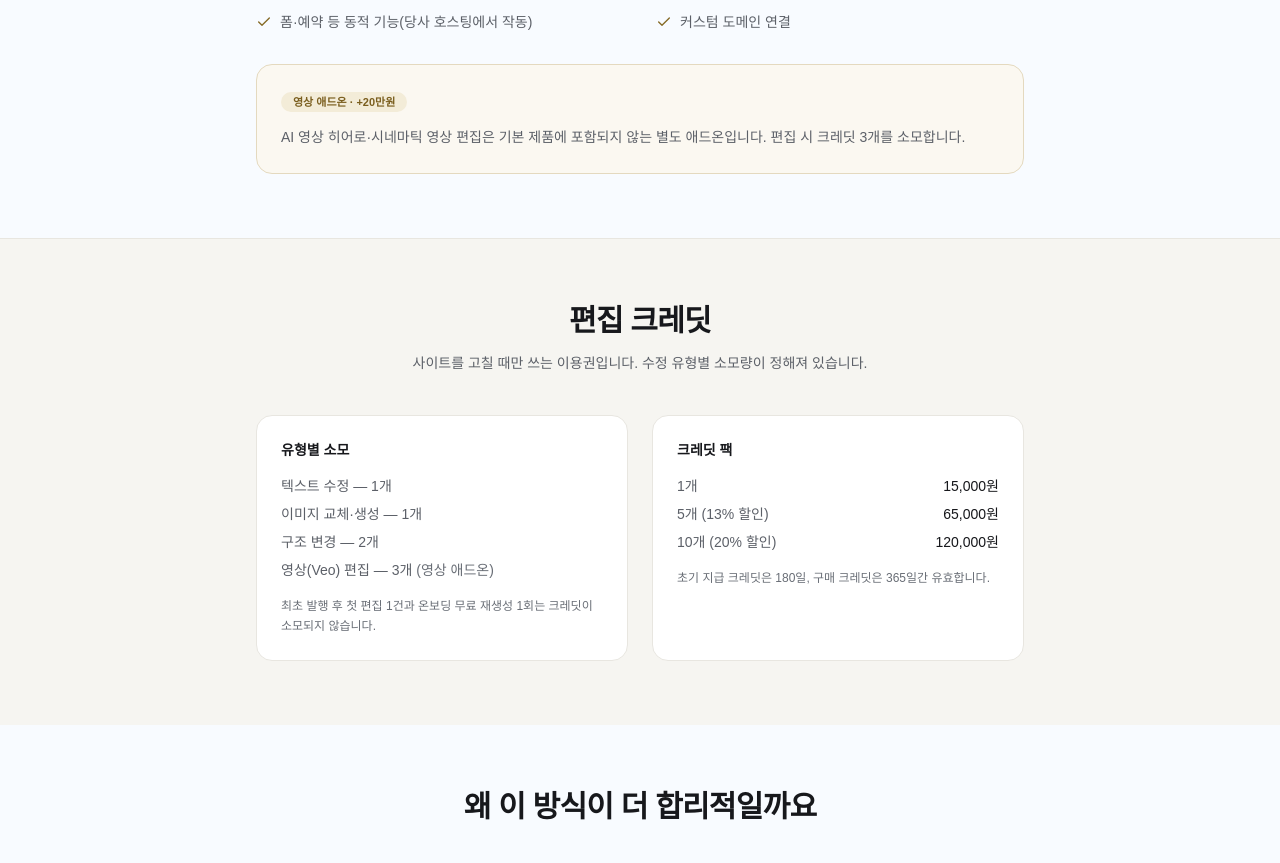
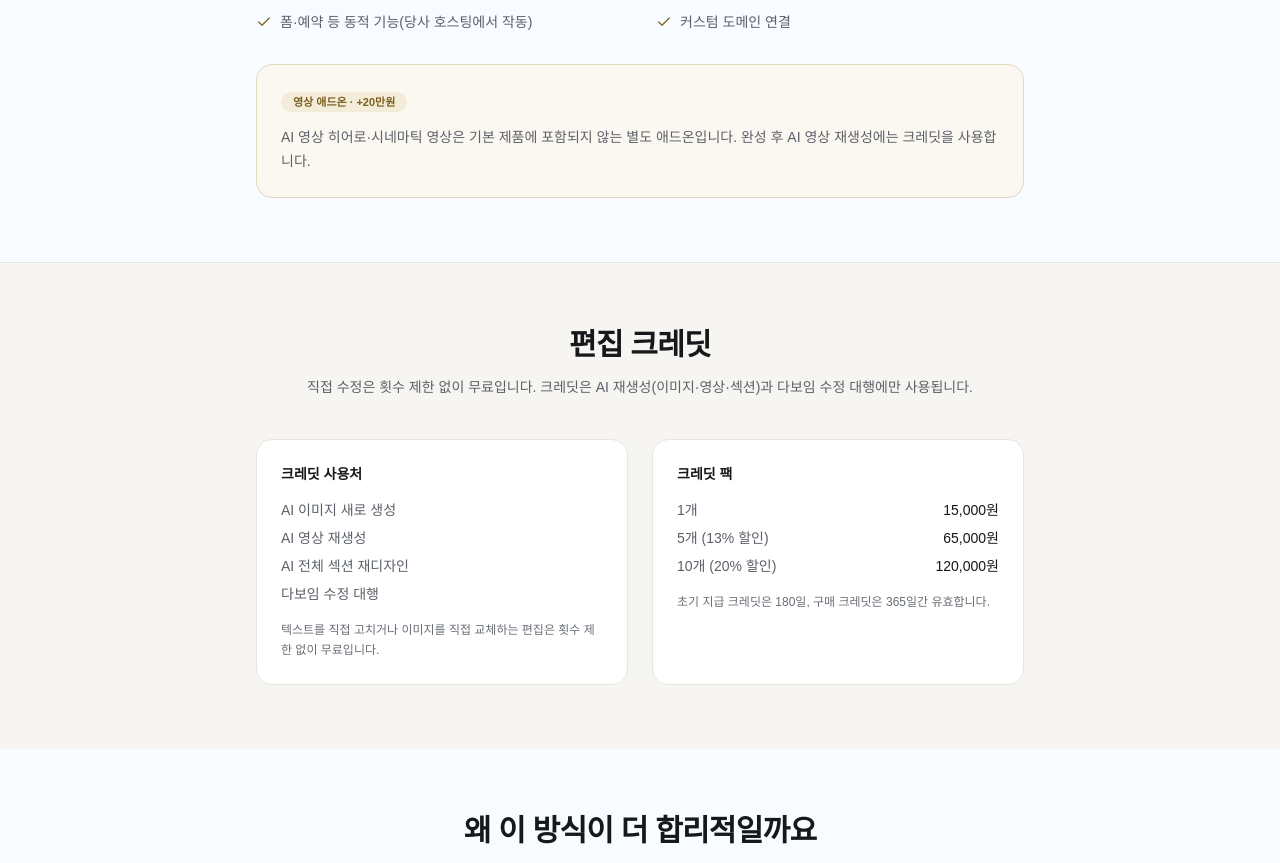
Before and after one commit to andykim0/anakslabs-app, a Next.js app in the folder web/: page /pricing in a window 1280 px wide. Shown: the part 1468-2331 px from the top of the page. Built offline with nearby package versions, Linux system fonts and the light colour scheme; no server answers.

Commit message:
fix(pricing): 직접수정 무료·크레딧 사용처 계약 통일 (P$2)

```diff
--- a/web/src/app/(marketing)/faq/page.tsx
+++ b/web/src/app/(marketing)/faq/page.tsx
@@ -1,11 +1,11 @@
 import type { Metadata } from 'next';
-import { CREDIT_COSTS } from '@/lib/credits/constants';
 import {
   DYNAMIC_FEATURE_NOTICE,
   OWNERSHIP_SUMMARY,
   REFUND_NOTICE,
 } from '@/lib/legal/notices';
 import { COMPANY_EMAIL, KAKAO_CHANNEL_URL } from '@/lib/marketing/contact';
+import { CREDIT_CONTRACT_COPY } from '@/lib/pricing';
 import { FaqList, faqJsonLd, type FaqItem } from '@/components/marketing/Faq';
 
 export const metadata: Metadata = {
@@ -28,8 +28,8 @@ const FAQ: FaqItem[] = [
   },
   {
     q: '발행 후 수정은 어떻게 하나요?',
-    a: `캔버스 에디터에서 직접 고칩니다. 수정 유형별로 편집 크레딧을 소모합니다 — 텍스트 ${CREDIT_COSTS.text}, 이미지 ${CREDIT_COSTS.image}, 구조 변경 ${CREDIT_COSTS.structure}, 영상 ${CREDIT_COSTS.video}(영상 애드온). 최초 발행 후 첫 편집 1건은 무료입니다.`,
-    plain: `캔버스에서 직접 수정하며 유형별 크레딧을 소모합니다(텍스트 ${CREDIT_COSTS.text}·이미지 ${CREDIT_COSTS.image}·구조 ${CREDIT_COSTS.structure}·영상 ${CREDIT_COSTS.video}). 최초 편집 1건 무료.`,
+    a: CREDIT_CONTRACT_COPY,
+    plain: CREDIT_CONTRACT_COPY,
   },
   {
     q: '구독을 해지하면 사이트는 어떻게 되나요?',
--- a/web/src/app/(marketing)/pricing/page.tsx
+++ b/web/src/app/(marketing)/pricing/page.tsx
@@ -1,10 +1,8 @@
 import type { Metadata } from 'next';
 import { Check } from 'lucide-react';
 import {
-  CREDIT_COSTS,
   CREDIT_EXPIRY_DAYS,
   CREDIT_PACKS,
-  FREE_REGEN_LIMIT,
   INITIAL_GRANT,
   PRICE_RANGES,
 } from '@/lib/credits/constants';
@@ -17,6 +15,11 @@ import {
 import { FaqList, faqJsonLd, type FaqItem } from '@/components/marketing/Faq';
 import { ScannerCta, SectionHeading } from '@/components/marketing/ui';
 import { PreviewVideo } from '@/components/marketing/PreviewVideo';
+import {
+  CREDIT_CONSUMING_ACTION_LABELS,
+  CREDIT_CONSUMING_ACTIONS,
+  CREDIT_CONTRACT_COPY,
+} from '@/lib/pricing';
 
 export const metadata: Metadata = {
   title: '홈페이지 제작 비용 — 제작비와 월 구독, 숨은 비용 없이',
@@ -45,18 +48,17 @@ const INCLUDED_FEATURES: string[] = [
 const PRICING_FAQ: FaqItem[] = [
   {
     q: '왜 제작비와 월 구독으로 나뉘나요?',
-    a: '제작비는 사이트를 처음 설계·생성하는 1회 비용이고, 월 유지보수는 호스팅·SSL·백업·소소한 운영을 이어가는 구독입니다. 큰 수정은 편집 크레딧으로 별도 처리해, 안 쓰는 기능에 매달 돈이 나가지 않게 했습니다.',
-    plain:
-      '제작비는 사이트를 처음 설계·생성하는 1회 비용, 월 유지보수는 호스팅·SSL·백업 등 운영 구독입니다. 큰 수정은 편집 크레딧으로 별도 처리합니다.',
+    a: `제작비는 사이트를 처음 설계·생성하는 1회 비용이고, 월 유지보수는 호스팅·SSL·백업·소소한 운영을 이어가는 구독입니다. ${CREDIT_CONTRACT_COPY}`,
+    plain: `제작비는 1회 비용이고 월 유지보수는 운영 구독입니다. ${CREDIT_CONTRACT_COPY}`,
   },
   {
     q: '편집 크레딧은 어떻게 쓰이나요?',
-    a: `수정 유형별로 크레딧을 소모합니다 — 텍스트 ${CREDIT_COSTS.text}개, 이미지 ${CREDIT_COSTS.image}개, 구조 변경 ${CREDIT_COSTS.structure}개, 영상 ${CREDIT_COSTS.video}개(영상 애드온). 최초 발행 후 첫 편집 1건과 온보딩 재생성 ${FREE_REGEN_LIMIT}회는 무료입니다.`,
-    plain: `수정 유형별로 크레딧을 소모합니다: 텍스트 ${CREDIT_COSTS.text}, 이미지 ${CREDIT_COSTS.image}, 구조 변경 ${CREDIT_COSTS.structure}, 영상 ${CREDIT_COSTS.video}(영상 애드온). 최초 편집 1건과 재생성 ${FREE_REGEN_LIMIT}회 무료.`,
+    a: CREDIT_CONTRACT_COPY,
+    plain: CREDIT_CONTRACT_COPY,
   },
   {
     q: '영상 애드온은 무엇인가요?',
-    a: `기본 제품에 AI 디자인 3안, 캔버스 에디터, 다중 페이지, SEO·AEO·GEO 세팅이 전부 포함됩니다. AI가 만드는 영상 히어로·시네마틱 영상만 원하는 분에 한해 +${man(VIDEO_ADDON_PRICE_KRW)} 애드온으로 추가합니다. 편집 시 영상 수정은 크레딧 ${CREDIT_COSTS.video}개를 소모합니다.`,
+    a: `기본 제품에 AI 디자인 3안, 캔버스 에디터, 다중 페이지, SEO·AEO·GEO 세팅이 전부 포함됩니다. AI가 만드는 영상 히어로·시네마틱 영상만 원하는 분에 한해 +${man(VIDEO_ADDON_PRICE_KRW)} 애드온으로 추가합니다. 완성 후 AI 영상 재생성에는 크레딧을 사용합니다.`,
     plain: `기본 제품에 디자인·에디터·다중 페이지·SEO 세팅이 전부 포함됩니다. AI 영상 히어로·시네마틱 영상만 +${man(VIDEO_ADDON_PRICE_KRW)} 애드온입니다.`,
   },
   {
@@ -187,8 +189,8 @@ export default function PricingPage() {
               영상 애드온 · +{man(VIDEO_ADDON_PRICE_KRW)}
             </span>
             <p className="mt-3 text-sm leading-6 text-[#5C6068]">
-              AI 영상 히어로·시네마틱 영상 편집은 기본 제품에 포함되지 않는 별도 애드온입니다. 편집 시
-              크레딧 {CREDIT_COSTS.video}개를 소모합니다.
+              AI 영상 히어로·시네마틱 영상은 기본 제품에 포함되지 않는 별도 애드온입니다. 완성 후 AI 영상
+              재생성에는 크레딧을 사용합니다.
             </p>
           </div>
         </div>
@@ -199,19 +201,18 @@ export default function PricingPage() {
         <div className="mx-auto max-w-5xl px-6 py-16">
           <SectionHeading
             title="편집 크레딧"
-            subtitle="사이트를 고칠 때만 쓰는 이용권입니다. 수정 유형별 소모량이 정해져 있습니다."
+            subtitle={CREDIT_CONTRACT_COPY}
           />
           <div className="mx-auto mt-10 grid max-w-3xl gap-6 md:grid-cols-2">
             <div className="rounded-2xl border border-[#E8E6E0] bg-white p-6">
-              <h3 className="text-sm font-semibold text-[#17181C]">유형별 소모</h3>
+              <h3 className="text-sm font-semibold text-[#17181C]">크레딧 사용처</h3>
               <ul className="mt-4 space-y-2 text-sm text-[#5C6068]">
-                <li>텍스트 수정 — {CREDIT_COSTS.text}개</li>
-                <li>이미지 교체·생성 — {CREDIT_COSTS.image}개</li>
-                <li>구조 변경 — {CREDIT_COSTS.structure}개</li>
-                <li>영상(Veo) 편집 — {CREDIT_COSTS.video}개 <span className="text-[#696E76]">(영상 애드온)</span></li>
+                {CREDIT_CONSUMING_ACTIONS.map((action) => (
+                  <li key={action}>{CREDIT_CONSUMING_ACTION_LABELS[action]}</li>
+                ))}
               </ul>
               <p className="mt-4 text-xs leading-5 text-[#696E76]">
-                최초 발행 후 첫 편집 1건과 온보딩 무료 재생성 {FREE_REGEN_LIMIT}회는 크레딧이 소모되지 않습니다.
+                텍스트를 직접 고치거나 이미지를 직접 교체하는 편집은 횟수 제한 없이 무료입니다.
               </p>
             </div>
             <div className="rounded-2xl border border-[#E8E6E0] bg-white p-6">
--- a/web/src/lib/pricing.ts
+++ b/web/src/lib/pricing.ts
@@ -22,6 +22,16 @@ export const CREDIT_CONSUMING_ACTIONS = [
 ] as const;
 
 export type CreditConsumingAction = (typeof CREDIT_CONSUMING_ACTIONS)[number];
+
+export const CREDIT_CONSUMING_ACTION_LABELS = {
+  'ai-image-generate': 'AI 이미지 새로 생성',
+  'ai-video-regenerate': 'AI 영상 재생성',
+  'ai-section-redesign': 'AI 전체 섹션 재디자인',
+  'daboim-edit-service': '다보임 수정 대행',
+} as const satisfies Record<CreditConsumingAction, string>;
+
+export const CREDIT_CONTRACT_COPY =
+  '직접 수정은 횟수 제한 없이 무료입니다. 크레딧은 AI 재생성(이미지·영상·섹션)과 다보임 수정 대행에만 사용됩니다.';
 
 export type LaunchOffer = {
   display: 'strikethrough' | 'none';
```
